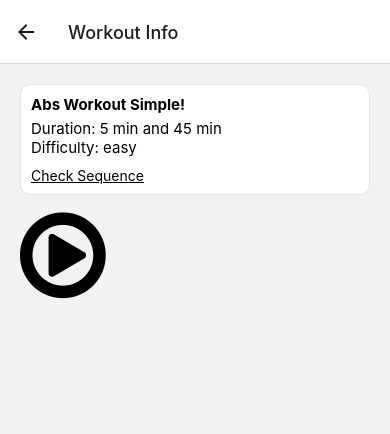
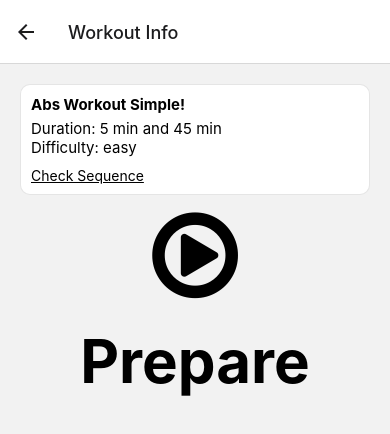
Before and after one commit to 1JigSaW/ReactNativeApp, a React Native app: screen /Home in a window 390 px wide. Both pictures are taken after a click on the element 195 px from the left and 167 px from the top of the page. Shown: the top 434 px of the page. Built offline with nearby package versions, Linux system fonts and the light colour scheme.

Commit message:
countdown + display

```diff
--- a/hooks/useCountDown.ts
+++ b/hooks/useCountDown.ts
@@ -9,43 +9,47 @@ export function useCountDown(
 ) {
     const intervalRef = useRef<number>();
     const [countDown, setCountDown] = useState(initialCount);
+    const [isRunning, setIsRunning] = useState(false);
 
     useEffect(() => {
-        debugger
         if (idx == -1) { return; }
 
+        if (isRunning && !intervalRef.current) {
+            intervalRef.current = window.setInterval(() => {
+              setCountDown((count) => {
+                return count - 1;
+              })
+            }, 10)
+          }
+          return cleaup;
+        }, [idx, isRunning])
 
-        intervalRef.current = window.setInterval(() => {
-          setCountDown((count) => {
-            debugger
-            console.log(count);
-            return count -1
-          })
-        }, 50)
-
-        return cleaup;
-
-    }, [idx]);
-
-    useEffect(() => {
-        setCountDown(initialCount);
-    }, [initialCount]);
+    // useEffect(() => {
+    //     setCountDown(initialCount);
+    // }, [initialCount]);
 
     useEffect(() => {
         if (countDown === 0) {
-            debugger
             cleaup();
         }
     }, [countDown]);
 
     const cleaup = () => {
-        debugger
         if (intervalRef.current) {
+            setIsRunning(false);
             window.clearInterval(intervalRef.current)
             intervalRef.current = undefined;
         }
     }
 
 
-    return countDown;
+    return {
+        countDown,
+        isRunning,
+        stop: cleaup,
+        start: (count?: number) => {
+            setCountDown(count ?? initialCount);
+            setIsRunning(true);
+        }
+    };
 }
--- a/screens/WorkoutDetailScreen.tsx
+++ b/screens/WorkoutDetailScreen.tsx
@@ -28,16 +28,35 @@ type DetailParams = {
 
     const workout = useWorkoutBySlug(route.params.slug);
 
-    const countDown = useCountDown(
+    const { countDown, isRunning, stop, start } = useCountDown(
       trackerIdx,
       trackerIdx >= 0 ? sequence[trackerIdx].duration : -1
     )
 
+
+    useEffect(() => {
+      console.log(countDown);
+      if (!workout) { return; }
+
+      if (trackerIdx + 1 === workout.sequence.length) {return;}
+
+      if (countDown === 0) {
+        addItemToSequence(trackerIdx + 1)
+      }
+    }, [countDown])
+
     const addItemToSequence = (idx: number) => {
-      debugger
       setSequence([...sequence, workout!.sequence[idx]]);
-      setTrackerIdx(idx)
+      setTrackerIdx(idx);
+      start(100);
     }
+
+    if (!workout) {
+      return null;
+    }
+
+    const hasReacedEnd = sequence.length === workout.sequence.length &&
+    countDown === 0
 
     return (
         <View style={styles.container}>
@@ -73,7 +92,7 @@ type DetailParams = {
             </View>
           </Modal>
         </WorkoutItem>
-        <View>
+        <View style={styles.centerView}>
           { sequence.length === 0 &&
           <FontAwesome
             name="play-circle-o"
@@ -81,6 +100,24 @@ type DetailParams = {
             onPress={() => addItemToSequence(0)}
           />
           }
+          {
+            sequence.length > 0 && countDown >= 0 &&
+            <View>
+              <Text style={{fontSize: 55}}>
+                {countDown}
+              </Text>
+            </View>
+          }
+        </View>
+        <View style={{alignItems: "center"}}>
+          <Text style={{fontSize: 60, fontWeight: "bold"}}>
+            {
+              sequence.length === 0 ?
+              "Prepare" :
+              hasReacedEnd ?
+              "Great Job" : sequence[trackerIdx].name
+            }
+          </Text>
         </View>
       </View>
     )
@@ -98,5 +135,11 @@ const styles = StyleSheet.create({
     },
     sequenceItem: {
       alignItems: "center"
+    },
+    centerView: {
+      flexDirection: "row",
+      justifyContent: "space-around",
+      alignItems: "center",
+      marginBottom: 20
     }
 })
```
